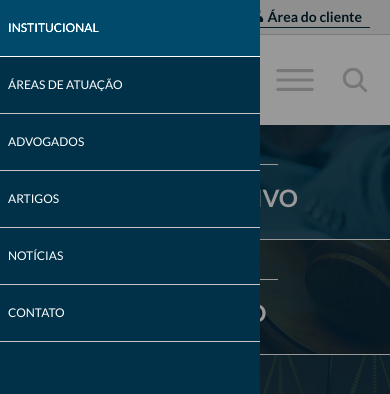
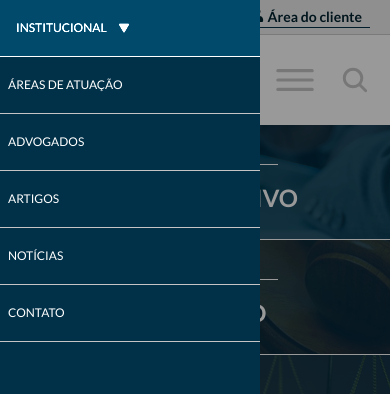
Before and after one commit to Dougladmo/Template-foz-next, a Next.js app: page / in a window 390 px wide. Both pictures are taken after a click on the icon 295 px from the left and 80 px from the top of the page. Shown: the top 394 px of the page. Built offline with nearby package versions, Linux system fonts and the light colour scheme.

Commit message:
offcanvas dropdown component criado

```diff
--- /dev/null
+++ b/src/components/Layout/Header/Dropdowns/OffCanvasDropdown.tsx
@@ -0,0 +1,43 @@
+// components/OffCanvasDropdown.tsx
+import { useState } from 'react';
+import { BsTriangleFill } from 'react-icons/bs';
+
+import '@/Styles/Dropdown.css'
+import Link from 'next/link';
+
+type OffCanvasDropdownProps = {
+    title: string;
+    items: string[];
+};
+
+const OffCanvasDropdown = ({ title, items }: OffCanvasDropdownProps) => {
+    const [isOpen, setIsOpen] = useState(false);
+
+    return (
+        <div>
+            <div className={`border-b-[1px] bg-blue-800 hover:brightness-150 ${isOpen && 'brightness-150'}`}>
+
+                <button
+                    onClick={() => setIsOpen(!isOpen)}
+                    className={`text-xs uppercase flex items-center gap-3 py-5 w-full pl-2 hover:translate-x-2 transition duration-500 ${isOpen && 'translate-x-2'}`}
+                >
+                    {title}
+                    {isOpen ? <BsTriangleFill size={10} className='triangle-up' /> : <BsTriangleFill size={10} className='triangle-down rotate-180' />}
+                </button>
+            </div>
+            {isOpen && (
+                <ul className='text-white text-xs uppercase flex flex-col'>
+                    {items.map((item, index) => (
+                        <li key={index} className='flex flex-col justify-start border-b-[1px] border-gray-500 duration-300 transition bg-blue-800 hover:brightness-150'>
+                            <Link href="#" className='py-5 w-full pl-2 hover:translate-x-2 transition duration-500'>
+                                {item}
+                            </Link>
+                        </li>
+                    ))}
+                </ul>
+            )}
+        </div>
+    );
+};
+
+export default OffCanvasDropdown;
--- a/src/components/Layout/Header/OffCanvas.tsx
+++ b/src/components/Layout/Header/OffCanvas.tsx
@@ -1,31 +1,42 @@
 import Link from 'next/link'
 import React from 'react'
+import OffCanvasDropdown from './Dropdowns/OffCanvasDropdown'
 
 const OffCanvas = () => {
-  return (
+    return (
         <div className='fixed left-0 z-30 bg-blue-800 w-2/3 h-screen lg:hidden'>
-            <div className='text-white text-xs uppercase flex flex-col'>
-                    <Link href="#" className='border-b-[1px] border-gray-500 pl-2 py-5 bg-blue-800 hover:brightness-150 duration-300 transition'>
-                        Institucional
-                    </Link>
-                    <Link href="#" className='border-b-[1px] border-gray-500 pl-2 py-5 bg-blue-800 hover:brightness-150 duration-300 transition'>
+            <ul className='text-white text-xs uppercase flex flex-col'>
+                <li>
+                    <OffCanvasDropdown title='institucional' items={['xd', 'b', 'c']} />
+                </li>
+                <li className='flex flex-col justify-start border-b-[1px] border-gray-500 hover:bg-blue-900 duration-300 transition'>
+                    <Link href="#" className='py-5 w-full pl-2 hover:translate-x-2 transition duration-500'>
                         áreas de atuação
                     </Link>
-                    <Link href="#" className='border-b-[1px] border-gray-500 pl-2 py-5 bg-blue-800 hover:brightness-150 duration-300 transition'>
+                </li>
+                <li className='flex flex-col justify-start border-b-[1px] border-gray-500 hover:bg-blue-900 duration-300 transition'>
+                    <Link href="#" className='py-5 w-full pl-2 hover:translate-x-2 transition duration-500'>
                         advogados
                     </Link>
-                    <Link href="#" className='border-b-[1px] border-gray-500 pl-2 py-5 bg-blue-800 hover:brightness-150 duration-300 transition'>
+                </li>
+                <li className='flex flex-col justify-start border-b-[1px] border-gray-500 hover:bg-blue-900 duration-300 transition'>
+                    <Link href="#" className='py-5 w-full pl-2 hover:translate-x-2 transition duration-500'>
                         artigos
                     </Link>
-                    <Link href="#" className='border-b-[1px] border-gray-500 pl-2 py-5 bg-blue-800 hover:brightness-150 duration-300 transition'>
+                </li>
+                <li className='flex flex-col justify-start border-b-[1px] border-gray-500 hover:bg-blue-900 duration-300 transition'>
+                    <Link href="#" className='py-5 w-full pl-2 hover:translate-x-2 transition duration-500'>
                         notícias
                     </Link>
-                    <Link href="#" className='border-b-[1px] border-gray-500 pl-2 py-5 bg-blue-800 hover:brightness-150 duration-300 transition'>
+                </li>
+                <li className='flex flex-cole justify-start border-b-[1px] border-gray-500 hover:bg-blue-900 duration-300 transition'>
+                    <Link href="#" className='py-5 w-full pl-2 hover:translate-x-2 transition duration-500'>
                         contato
                     </Link>
-            </div>
+                </li>
+            </ul>
         </div>
-  )
+    )
 }
 
 export default OffCanvas
```
